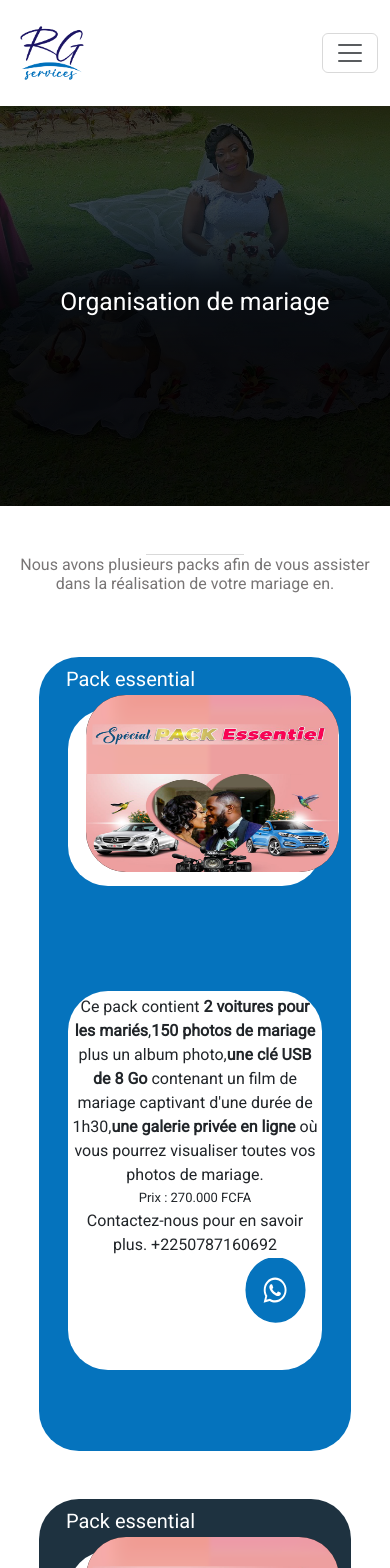
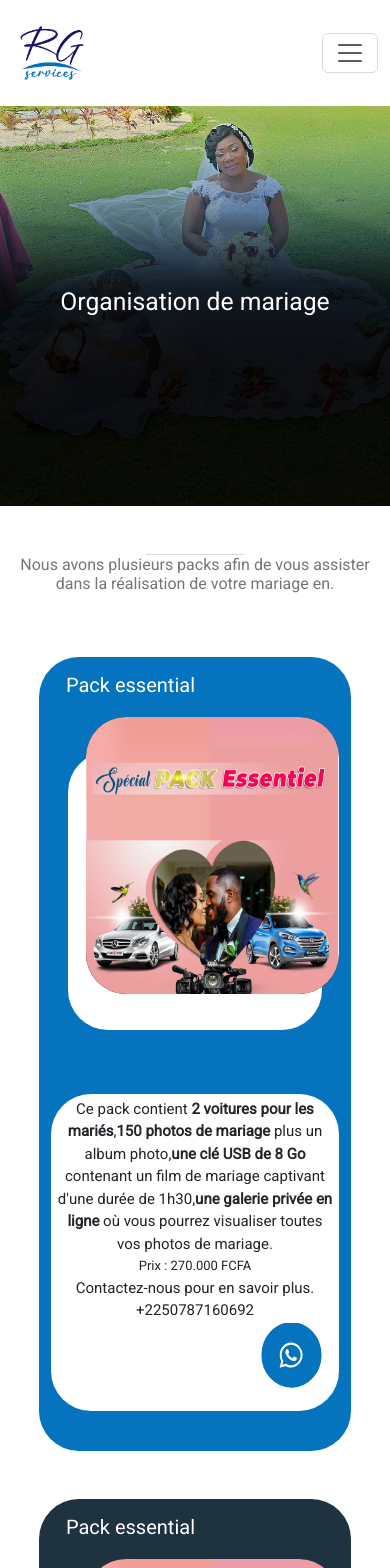
Before and after one commit to KamadoSama/rg-service, a React (Create React App) app: page /evenementiel in a window 390 px wide. Shown: the top 1568 px of the page. Built offline with nearby package versions, Linux system fonts and the light colour scheme.

Commit message:
add feature

```diff
--- a/src/App.css
+++ b/src/App.css
@@ -196,4 +196,9 @@ line-height: normal;
 .dropdown{
   width: 100% !important;
 }
+.banner {
+  background-image: linear-gradient(rgba(0, 0, 0, 0), rgba(0, 0, 0, 0)), url("./assets/carrousel/banner__service.png");
+  background-size: cover;
 }
+
+}
--- a/src/Components/ALaUne.jsx
+++ b/src/Components/ALaUne.jsx
@@ -40,7 +40,7 @@ export const  AlaUne = () => {
   return (
         <Container data-aos="fade-left" fluid className=' aLaUne text-center'>
             <Row className="justify-content-center mb-2">
-                <h3 style={styleh2} >À la une</h3>
+                <h3 style={styleh2} >Nos dernières réalisation</h3>
                 <div className=" w-25" style={{height:'1px ',background: '#D9D9D9'}}></div>
             </Row>
             <Swiper
--- a/src/Components/NosService.jsx
+++ b/src/Components/NosService.jsx
@@ -27,7 +27,7 @@ export const NosService = () =>{
                             <p>
                                 Que vous planifiez un mariage, que vous ayez besoin d'une assistance informatique ou que vous souhaitiez louer du matériel pour votre événement, notre équipe dévouée est là pour vous fournir des solutions adaptées à vos besoins. Contactez-nous dès aujourd'hui pour discuter de la manière dont nous pouvons vous aider à réaliser vos projets avec succès.
                             </p>
-                        <Button variant="primary" className='mt-2' >En savoir plus</Button>
+                        <Button variant="primary" href='/evenementiel' className='mt-2' >En savoir plus</Button>
 
                         </Col>
 
--- a/src/Components/PackCard.jsx
+++ b/src/Components/PackCard.jsx
@@ -21,7 +21,7 @@ export const PackCard = ({title,image,prix,description,color}) =>{
     return(
         <Container className="pack_container mb-5" style={packColor}>
         <Row data-aos="fade-left" md={2} xs={1} className="h-100">
-          <Col className="text-center position-relative">
+          <Col className="text-center position-relative content-card">
             <h5 style={{ position: 'absolute', right: '50%', color: '#fff', top: '4%' }}>{title}</h5>
             <div className="img-contain d-flex justify-content-center align-items-end p-4 h-100">
               <div data-aos="fade-left" className="en_dessous"></div>
@@ -30,7 +30,7 @@ export const PackCard = ({title,image,prix,description,color}) =>{
               </div>
             </div>
           </Col>
-          <Col className="d-flex justify-content-center align-items-center">
+          <Col className="d-flex justify-content-center content-card align-items-center">
             <div  className="info-contain p-1 text-center" style={{ height: '70%', width: "88%", backgroundColor: "#fff" }}>
               <p>{description}</p>
               <p className="price">Prix : {prix} FCFA</p>
@@ -40,7 +40,7 @@ export const PackCard = ({title,image,prix,description,color}) =>{
                 <div className="d-flex flex-row-reverse " style={{paddingRight:'4%'}} >
                     <div>
                     <a href="">
-                        <svg width="65" height="65" viewBox="0 0 37 40" fill="none" xmlns="http://www.w3.org/2000/svg">
+                        <svg  viewBox="0 0 37 40" fill="none" xmlns="http://www.w3.org/2000/svg">
                             <g id="whatsapp">
                             <ellipse id="Ellipse 24" cx="18.5" cy="19.6646" rx="17.9945" ry="19.6646" fill="#0573bd"/>
                             <g id="&#240;&#159;&#166;&#134; icon &#34;What&#39;s App&#34;">
--- a/src/packCard.css
+++ b/src/packCard.css
@@ -29,11 +29,15 @@
     position: absolute;
 }
 .info-contain p{
-    font-size: 16px;
+    font-size: 15px;
     margin-bottom: 1px;
 }
 .price {font-size: 13px !important; }
 
+.pack_container svg{
+    width:65px;
+    height: 65px;
+}
 .pack_container svg ellipse{
     stroke: #0573bd;
 }
@@ -49,5 +53,15 @@
   }
 @media (max-width: 768px) {
  .pack_container { height: 794px; }
-
+ .content-card{
+    height: 50%;
+  }
+  .pack_container svg{
+    width:65px;
+    height: 65px;
 }
+.info-contain{
+    width: 100% !important;
+    height: 80% !important;
+}
+}
```
